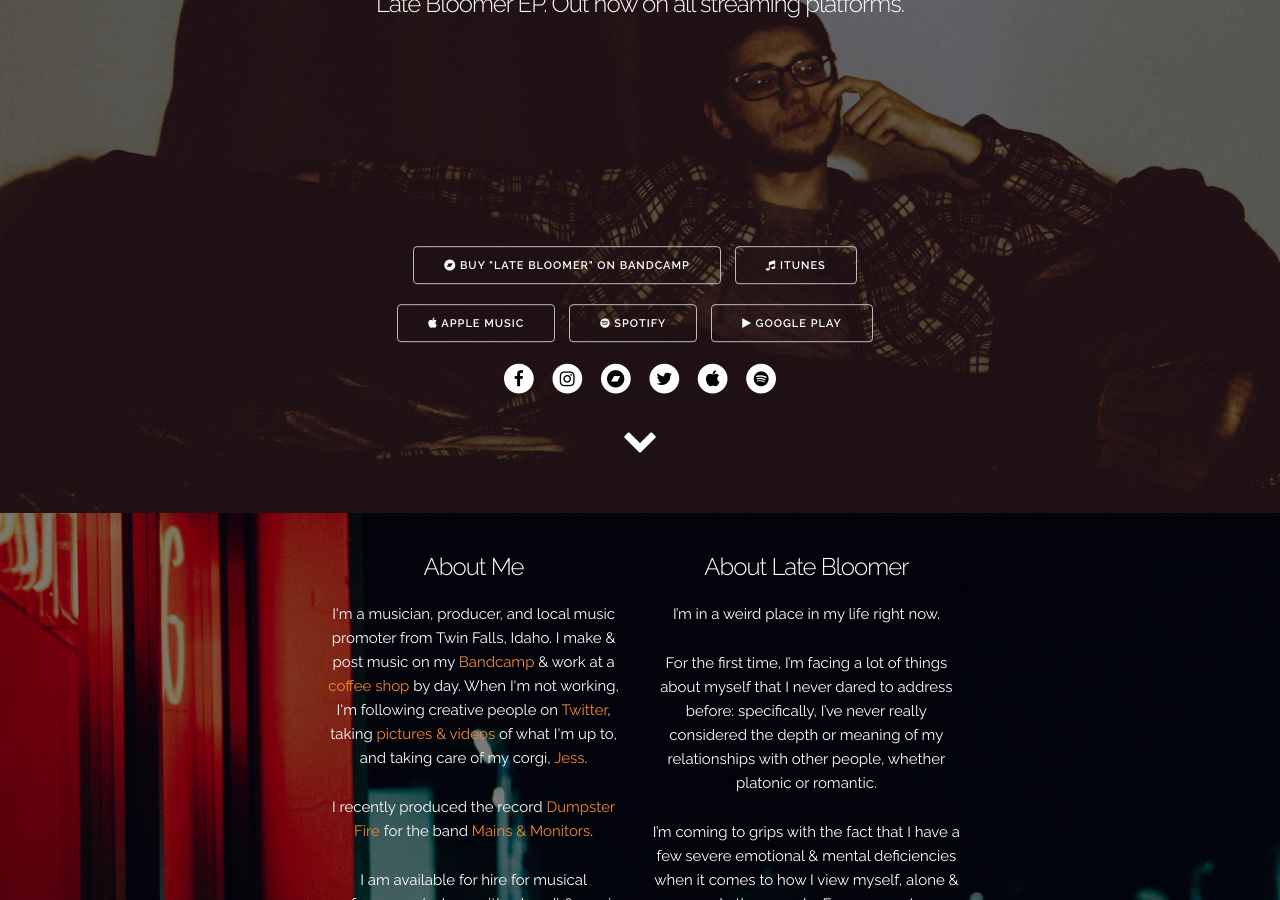
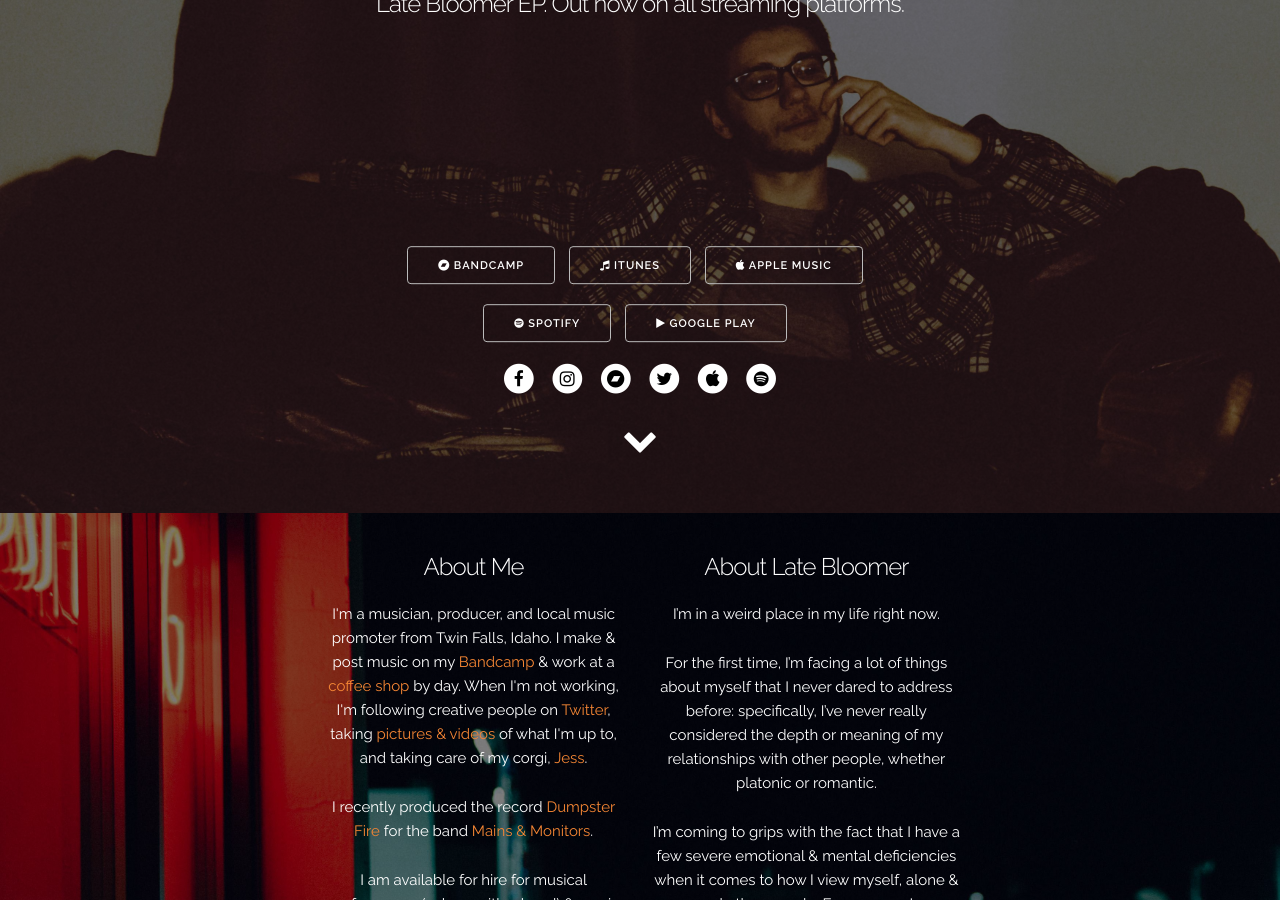
Before and after one commit to jordanthornquest/mains-and-monitors, a Jekyll site: the page built from index.html, in a window 1280 px wide and 900 px high, scrolled down 387 px. Built offline with Jekyll 4.4.1, drawn with Linux system fonts in a browser that asks for light colours; nearby versions of some CDN libraries.

Commit message:
Update index.html

```diff
--- a/index.html
+++ b/index.html
@@ -26,7 +26,7 @@
       <h2>Late Bloomer EP. Out now on all streaming platforms.</h2>
     </div>
     <div class="buttons">
-      <a class="button" href="http://music.jordanthornquest.com/track/man-seeking-pity"><i class="fa fa-bandcamp"></i> Buy "Late Bloomer" on Bandcamp</a>
+      <a class="button" href="http://music.jordanthornquest.com/track/man-seeking-pity"><i class="fa fa-bandcamp"></i> Bandcamp</a>
       <a class="button" href="https://itunes.apple.com/us/album/late-bloomer-ep/1319767927"><i class="fa fa-music"></i> iTunes</a>
       <a class="button" href="https://itunes.apple.com/us/album/late-bloomer-ep/1319767927"><i class="fa fa-apple"></i> Apple Music</a>
       <a class="button" href="https://open.spotify.com/album/7nc0ny9k9sQivv0tc9Xwt3"><i class="fa fa-spotify"></i> Spotify</a>
```
